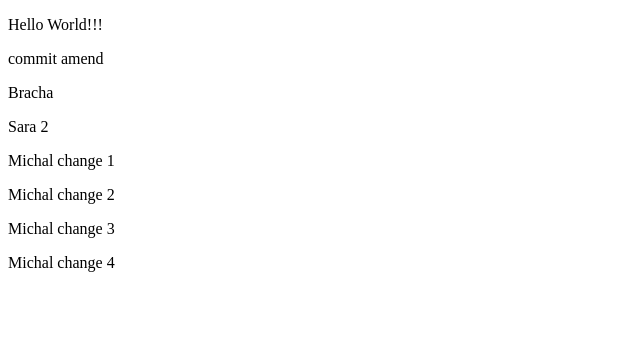
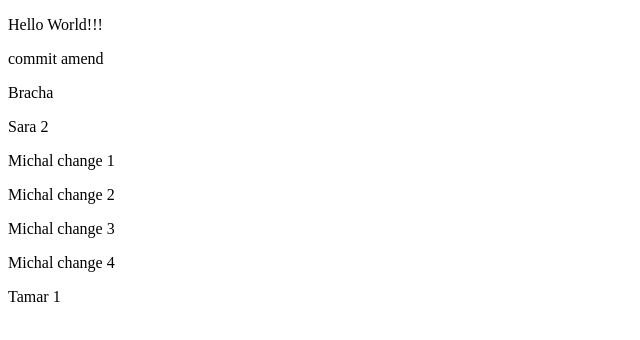
Before and after one commit to efratAma/learning-git, a plain HTML site: page index.html in a window 1280 px wide. Shown: the full height of the page, 0-640 px from the left. Drawn offline with Linux system fonts and the light colour scheme.

Commit message:
Tamar change 1

```diff
--- a/index.html
+++ b/index.html
@@ -18,5 +18,6 @@
 
     <p>Michal change 3</p>
     <p>Michal change 4</p>
+    <p>Tamar 1</p>
 </body>
 </html>
```
